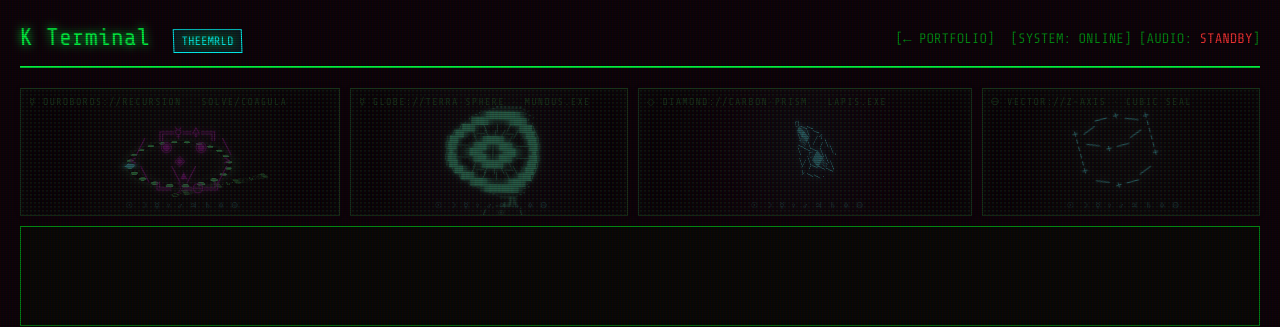
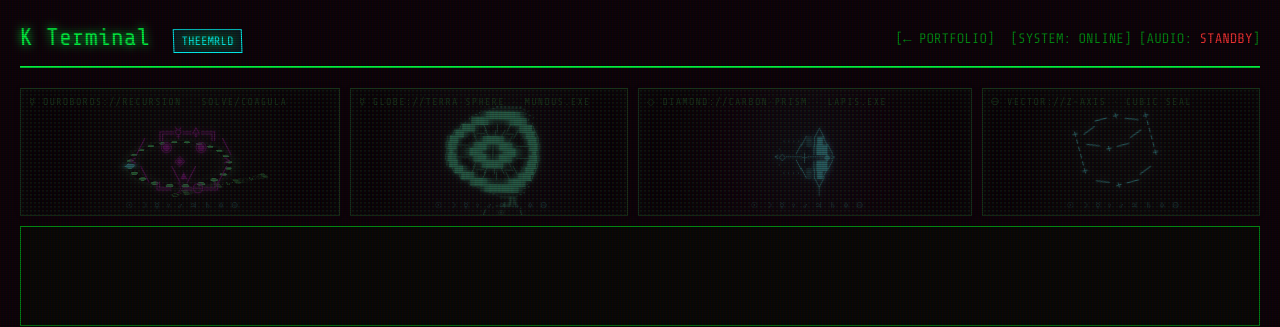
Before and after one commit to ninja-ops-guy/theemrld-portfolio, a React (Vite) app: page /terminal in a window 1280 px wide. Shown: the top 327 px of the page. Built offline with nearby package versions, Linux system fonts and the light colour scheme; the HTML template or start-up script is replaced by a standard one.

Commit message:
Improve K Terminal diamond with 3D 360 ASCII rotation

```diff
--- a/src/sections/KTerminal.tsx
+++ b/src/sections/KTerminal.tsx
@@ -844,41 +844,113 @@ Playlist: ${tracks.length} track(s)`);
             <span className="kt-ascii-label">◇ DIAMOND://CARBON·PRISM · LAPIS.EXE</span>
             <div className="kt-diamond-stage">
               <pre className="kt-diamond">{[
-`        /\\
-       /░▒\\
-      /▒▓▓▒\\
-     /▓▒░▒▓\\
-    <───◇────>
-     \\▓▒░▒▓/
-      \\▒▓▒/
-       \\░/
-        \/`,
-`       . /\\ .
-      / /▒\\ \\
-     /_/▓▓\\_\\
-    <__\\◇/__>
-     \\  /\\  /
-      \\/▒▓\\/
-       \\▓/
-        ◇`,
-`        /\\
-      _/▓▓\\_
-     /▒░◇░▒\\
-    /▓▒/\\▒▓\\
-    \\▓\\/▒▓/
-     \\▒◇░▒/
-      \\▓▓/
-       \\/`,
-`        ◇
-       /▓\\
-      /▒/\\\\
-     /_/◇\\_\\
-    <__\\/__>
-     \\▓/\\▒/
-      \\/░\\/
-       \\▒/
-        \/`
-][Math.floor(asciiTick/2)%4]}</pre>
+`        ╱╲
+      ╱░│▒╲
+    ╱▒▓│▓▒╲
+  ╱▓██│██▓╲
+<━━━━━━◇━━━━━━>
+  ╲▓██│██▓╱
+    ╲▒▓│▓▒╱
+      ╲░│▒╱
+        ╲╱`,
+`        ╱╲
+      ╱▒│▓╲··
+    ╱▓█│▒╲  ·
+  ╱██▒│░ ╲  ·
+<━━◆┄┄◇━━━━━━>
+  ╲██▒│░ ╱  ·
+    ╲▓█│▒╱  ·
+      ╲▒│▓╱··
+        ╲╱`,
+`       ╱╲
+     ╱▓│▒╲···
+   ╱██│░ ╲  ·
+ ╱██▓│   ╲ ·
+<━◆┄┄┄┄◇━━━━>
+ ╲██▓│   ╱ ·
+   ╲██│░ ╱  ·
+     ╲▓│▒╱···
+       ╲╱`,
+`      ╱╲
+    ╱█│▒╲····
+  ╱██│  ╲   ·
+<◆┄┄┄┼┄┄┄◇>
+  ╲██│  ╱   ·
+    ╲█│▒╱····
+      ╲╱
+      │`,
+`       ╱╲
+    ···╱▒│▓╲
+   ·  ╱ ░│██╲
+  · ╱   │▓██╲
+<━━━━◇┄┄┄┄◆━>
+  · ╲   │▓██╱
+   ·  ╲ ░│██╱
+    ···╲▒│▓╱
+       ╲╱`,
+`        ╱╲
+   ··╱▓│▒╲
+  · ╱▒│█▓╲
+ · ╱ ░│▒██╲
+<━━━━━━◇┄┄◆━━>
+ · ╲ ░│▒██╱
+  · ╲▒│█▓╱
+   ··╲▓│▒╱
+        ╲╱`,
+`        ╱╲
+      ╱▒│░╲
+    ╱▒▓│▓▒╲
+  ╱▓██│██▓╲
+<━━━━━━◆━━━━━━>
+  ╲▓██│██▓╱
+    ╲▒▓│▓▒╱
+      ╲▒│░╱
+        ╲╱`,
+`        ╱╲
+      ··╱▓│▒╲
+     · ╱█▓│▒╲
+    · ╱██▒│░ ╲
+<━━◇┄┄◆━━━━━━>
+    · ╲██▒│░ ╱
+     · ╲█▓│▒╱
+      ··╲▓│▒╱
+        ╲╱`,
+`       ╱╲
+    ···╱▒│▓╲
+   ·  ╱ ░│██╲
+  · ╱   │▓██╲
+<━━━━◇┄┄┄┄◆━>
+  · ╲   │▓██╱
+   ·  ╲ ░│██╱
+    ···╲▒│▓╱
+       ╲╱`,
+`      ╱╲
+····╱▒│█╲
+·   ╱  │██╲
+<◇┄┄┄┼┄┄┄◆>
+·   ╲  │██╱
+····╲▒│█╱
+      ╲╱
+      │`,
+`       ╱╲
+     ╱▓│▒╲···
+   ╱██│░ ╲  ·
+ ╱██▓│   ╲ ·
+<━◆┄┄┄┄◇━━━━>
+ ╲██▓│   ╱ ·
+   ╲██│░ ╱  ·
+     ╲▓│▒╱···
+       ╲╱`,
+`        ╱╲
+      ╱▒│▓╲··
+    ╱▓█│▒╲  ·
+  ╱██▒│░ ╲  ·
+<━━◆┄┄◇━━━━━━>
+  ╲██▒│░ ╱  ·
+    ╲▓█│▒╱  ·
+      ╲▒│▓╱··
+        ╲╱`
+][Math.floor(asciiTick/2)%12]}</pre>
             </div>
           </div>
           <div className="kt-ascii-card kt-cube-card">
@@ -1106,11 +1178,16 @@ Playlist: ${tracks.length} track(s)`);
         @keyframes kt-globe-turn { 0%{transform:rotateZ(-2deg) scale(.98)} 50%{transform:rotateZ(2deg) scale(1.02)} 100%{transform:rotateZ(-2deg) scale(.98)} }
         .kt-diamond { margin:0; white-space:pre; text-align:center; transform-origin:center; }
         .kt-dodeca { color:#ffb000; font:9px/.95 'Share Tech Mono',monospace; text-shadow:0 0 6px rgba(255,176,0,.7),0 0 13px rgba(255,0,255,.22); animation:kt-poly-spin 4.6s steps(32) infinite; }
-        .kt-diamond { color:#00ffff; font:10px/.95 'Share Tech Mono',monospace; text-shadow:0 0 7px rgba(0,255,255,.8),0 0 15px rgba(255,0,255,.3); animation:kt-gem-spin 3.7s steps(28) infinite; }
+        .kt-diamond { color:#00ffff; font:9px/.90 'Share Tech Mono',monospace; text-shadow:0 0 7px rgba(0,255,255,.9),0 0 15px rgba(255,0,255,.34); animation:kt-gem-depth 4s steps(48) infinite; will-change:transform,filter; }
         .kt-dodeca-card { background:radial-gradient(circle at 50% 50%,rgba(255,176,0,.10),rgba(13,2,8,.96) 68%); }
-        .kt-diamond-card { background:radial-gradient(circle at 50% 48%,rgba(0,255,255,.11),rgba(255,0,255,.025) 46%,rgba(13,2,8,.97) 74%); }
+        .kt-diamond-card { background:radial-gradient(circle at 50% 48%,rgba(0,255,255,.13),rgba(255,0,255,.035) 46%,rgba(13,2,8,.97) 74%); }
         @keyframes kt-poly-spin { to { transform:rotateY(360deg) rotateZ(360deg); } }
-        @keyframes kt-gem-spin { to { transform:rotateY(-360deg) rotateZ(360deg); } }
+        @keyframes kt-gem-depth {
+          0%,100% { transform:perspective(260px) rotateX(-4deg) rotateZ(-1.5deg) scale(.97); filter:brightness(.92) contrast(1.08); }
+          25% { transform:perspective(260px) rotateX(3deg) rotateZ(1deg) scale(1.01); filter:brightness(1.16) contrast(1.15); }
+          50% { transform:perspective(260px) rotateX(5deg) rotateZ(1.5deg) scale(.98); filter:brightness(.88) contrast(1.12); }
+          75% { transform:perspective(260px) rotateX(-2deg) rotateZ(-1deg) scale(1.02); filter:brightness(1.22) contrast(1.18); }
+        }
         .kt-cube-face { margin:0; color:#00ffff; font:14px/1.05 'Share Tech Mono',monospace; white-space:pre; text-shadow:0 0 8px rgba(0,255,255,.55); transform-origin:center; animation:kt-cube-z 3.4s steps(24) infinite; }
         @keyframes kt-sigil-stream { 0%,100%{transform:translateX(-3px);opacity:.22} 50%{transform:translateX(3px);opacity:.5} }
         @keyframes kt-ouro-spin { to { transform:rotateX(64deg) rotateZ(360deg); } }
```
